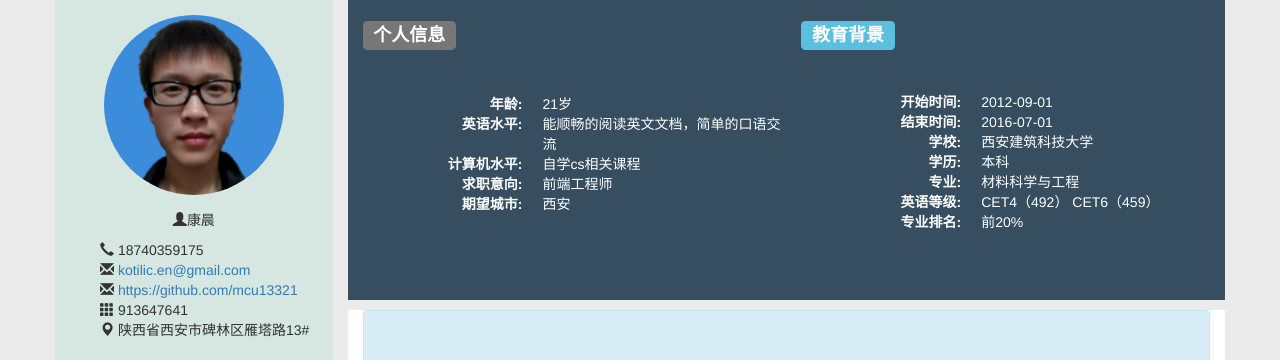
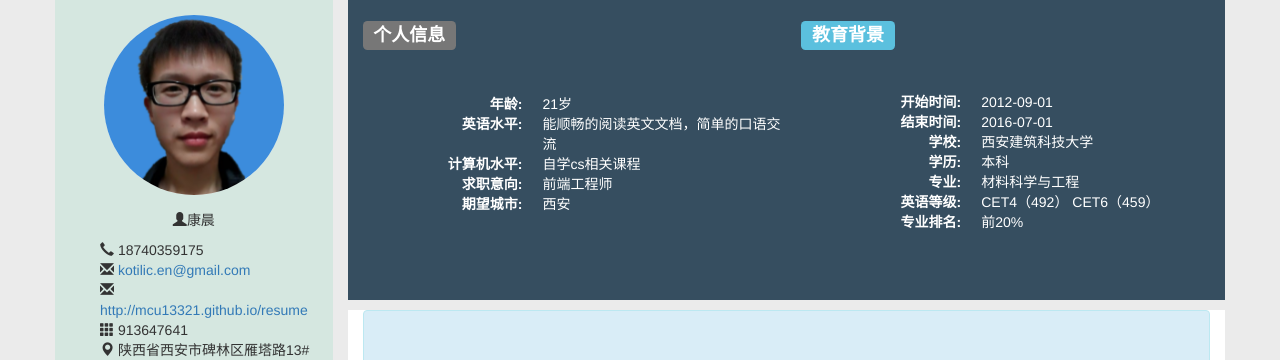
Before and after one commit to mcu13321/Baseball-site, a plain HTML site: page index.html in a window 1280 px wide. Shown: the top 360 px of the page. Drawn offline with nearby package versions, Linux system fonts and the light colour scheme.

Commit message:
change the github address

```diff
--- a/index.html
+++ b/index.html
@@ -39,7 +39,7 @@
               </li>
               <li>
                 <span class="glyphicon glyphicon-envelope" aria-hidden="true"></span>
-                <a href="https://github.com/mcu13321" target="_blank">https://github.com/mcu13321</a>
+                <a href="http://mcu13321.github.io/resume/" target="_blank">http://mcu13321.github.io/resume</a>
               </li>
               <li>
                 <span class="glyphicon glyphicon-th" aria-hidden="true"></span>
```
